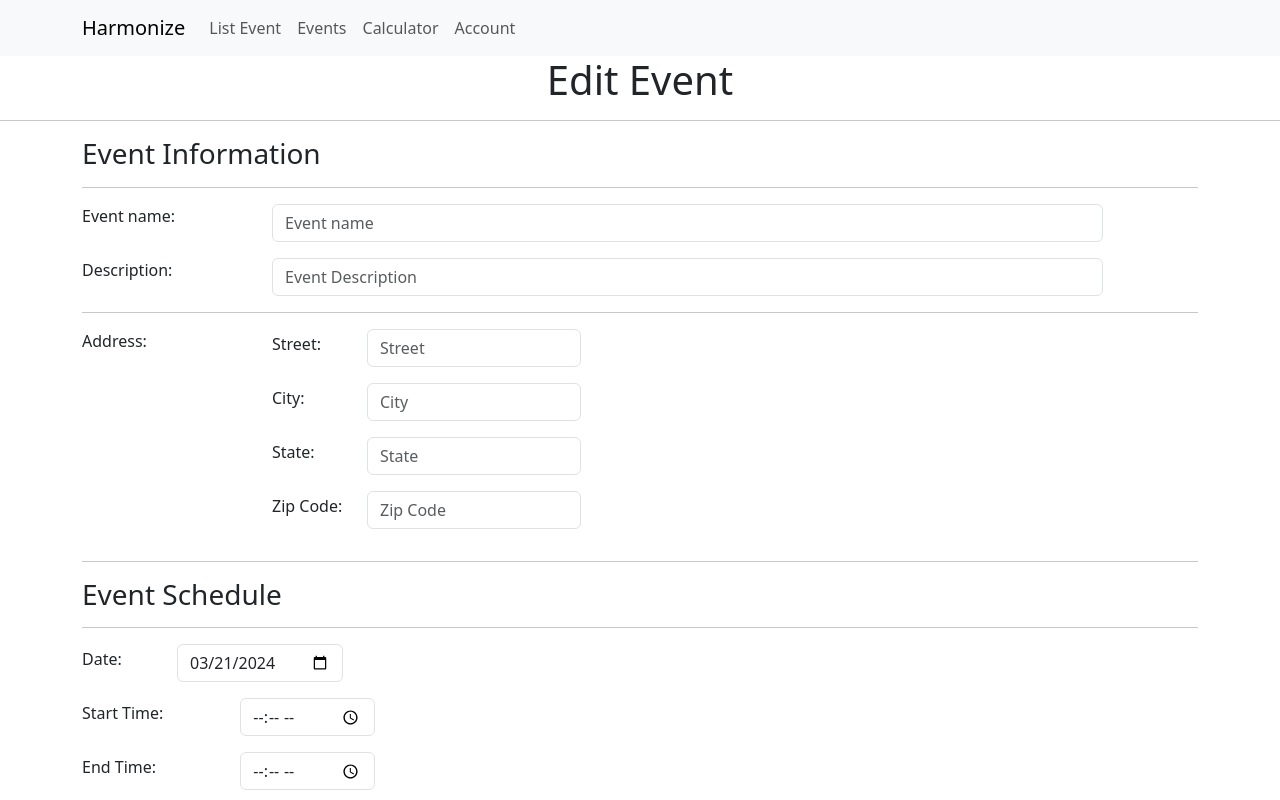
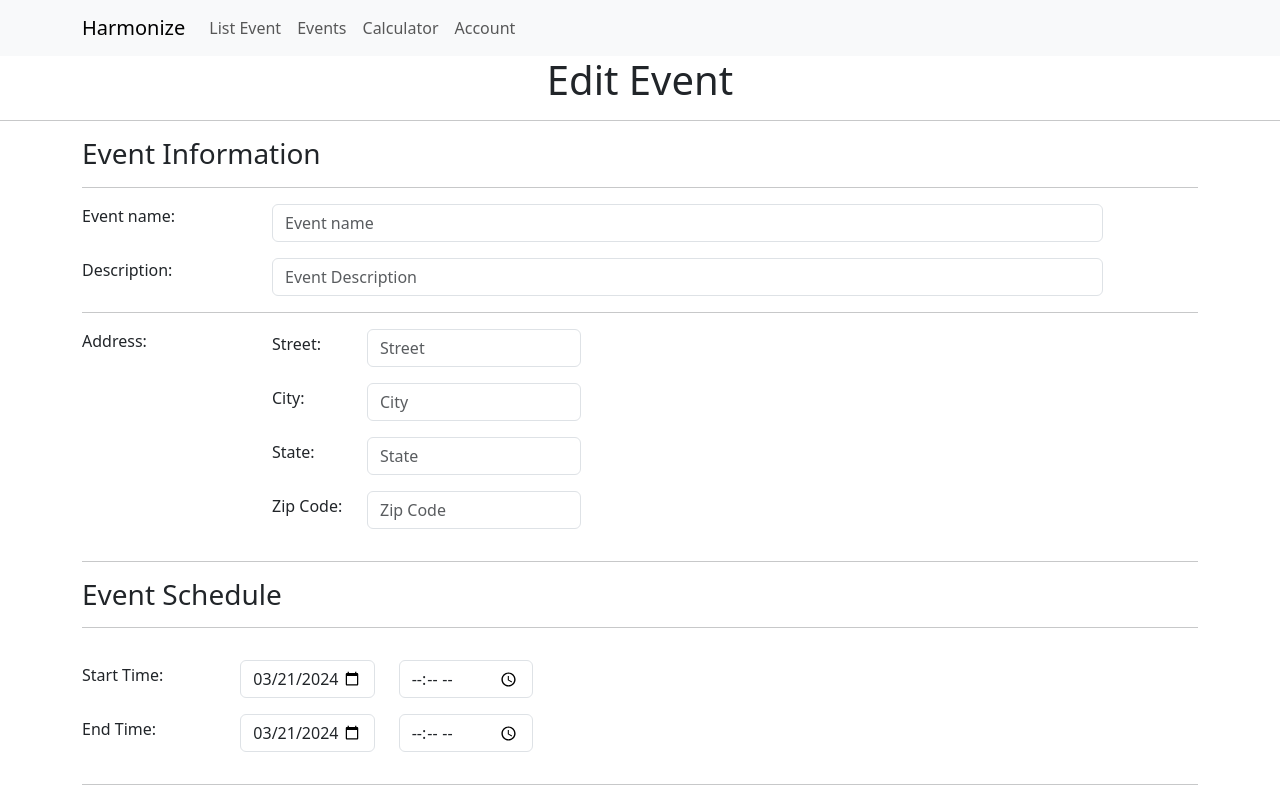
Before and after one commit to robinfire110/music-gig-app, a React (Create React App) app in the folder client/: page /form/1 in a window 1280 px wide. Shown: the top 800 px of the page. Built offline with nearby package versions, Linux system fonts and the light colour scheme; no server answers.

Commit message:
completed event form put and post, completed individual event formatting

```diff
--- a/client/src/pages/EventForm.jsx
+++ b/client/src/pages/EventForm.jsx
@@ -30,7 +30,9 @@ const EventForm = () => {
     const [selectedInstruments, setSelectedInstruments] = useState([])
     const [selectedToRemove, setSelectedToRemove] = useState([])
     const [startTime, setStartTime] = useState("");
-    const [endTime, setEndTime] = useState("")
+    const [endTime, setEndTime] = useState("");
+    const [startDate, setStartDate] = useState(new Date());
+    const [endDate, setEndDate] = useState(new Date());
 
     const navigate = useNavigate()
     const { id } = useParams();
@@ -53,9 +55,23 @@ const EventForm = () => {
                     state: data.Address.state
                 })
 
-                //autofill selectedInstruments from id
+                //autofill data selectedInstruments from id
                 const selectedInstrumentsData = data.Instruments.map(instrument => instrument.name);
                 setSelectedInstruments(selectedInstrumentsData);
+
+                //autofill data start and end times from id
+                const startTime = moment(data.start_time).local().format("HH:mm");
+                const endTime = moment(data.end_time).local().format("HH:mm");
+
+                setStartTime(startTime);
+                setEndTime(endTime);
+
+                //autofill data of start and end date
+                const startDate = moment(data.start_time).format("YYYY-MM-DD");
+                const endDate = moment(data.end_time).format("YYYY-MM-DD");
+
+                setStartDate(startDate);
+                setEndDate(endDate);
             }
         };
         fetchData();
@@ -65,20 +81,26 @@ const EventForm = () => {
         setEvent(prev => ({ ...prev, [e.target.name]: e.target.value }))
     }
 
-    const handleDateChange = (name, date) => {
-        setEvent((prev) => ({ ...prev, [name]: date }))
+    const handleDateChange = (name, value) => {
+        if (name === 'start_date') {
+            setStartDate(value);
+        } else if (name === 'end_date') {
+            setEndDate(value);
+        }
     }
 
     //need to put together date and time from selections into format transferrable to the database
-    const formatDateTime = (date, time) => {
+    const formatDateTime = (startDate, startTime, endDate, endTime) => {
 
-        //combine date and time into a single string
-        const dateTimeString = `${date} ${time}`;
+        //combine date and time into a single string for each start and end time
+        const startDateTimeString = `${startDate} ${startTime}`;
+        const endDateTimeString = `${endDate} ${endTime}`;
 
         //format the combined string as a DATETIME object
-        const formattedDateTime = moment(dateTimeString, 'YYYY-MM-DD HH:mm').format('YYYY-MM-DD HH:mm:ss');
+        const formattedStartDateTime = moment(startDateTimeString, 'YYYY-MM-DD HH:mm').format('YYYY-MM-DD HH:mm:ss');
+        const formattedEndDateTime = moment(endDateTimeString, 'YYYY-MM-DD HH:mm').format('YYYY-MM-DD HH:mm:ss');
 
-        return formattedDateTime
+        return { start: formattedStartDateTime, end: formattedEndDateTime };
     }
 
     //need a separate handler for instrument changes
@@ -111,8 +133,7 @@ const EventForm = () => {
         e.preventDefault()
         try {
             const isListed = 1
-            const startDateTime = formatDateTime(event.start_time, startTime);
-            const endDateTime = formatDateTime(event.end_time, endTime);
+            const { start: startDateTime, end: endDateTime } = formatDateTime(startDate, startTime, endDate, endTime);
 
             //prepare data to be sent to database with event details
             const eventData = { ...event, start_time: startDateTime, end_time: endDateTime, instruments: selectedInstruments, address, isListed: isListed };
@@ -195,23 +216,25 @@ const EventForm = () => {
                             </Row>
                             <hr />
                             <Row className="mb-3 align-items-center">
-                                <Col lg="1"><Form.Label>Date:</Form.Label></Col>
-                                <Col lg="2" sm="4">
-                                    <Form.Control type="date" defaultValue={moment().format("YYYY-MM-DD")} onChange={(e) => handleDateChange(e.target.value)}></Form.Control>
-                                </Col>
                             </Row>
                             <Row className="mb-3">
                                 <Col lg="10">
                                     <Row className="mb-3 align-items-center">
                                         <Col lg="2" sm="4"><Form.Label>Start Time:</Form.Label></Col>
                                         <Col lg="2" sm="4">
-                                            <Form.Control type="time" defaultValue={moment().format("YYYY-MM-DD")} onChange={(e) => setStartTime(e.target.value)}></Form.Control>
+                                            <Form.Control type="date" value={moment(startDate).format("YYYY-MM-DD")} onChange={(e) => handleDateChange('start_date', e.target.value)}></Form.Control>
+                                        </Col>
+                                        <Col lg="2" sm="4">
+                                            <Form.Control type="time" defaultValue={startTime} onChange={(e) => setStartTime(e.target.value)}></Form.Control>
                                         </Col>
                                     </Row>
                                     <Row className="mb-3 align-items-center">
                                         <Col lg="2" sm="4"><Form.Label>End Time:</Form.Label></Col>
                                         <Col lg="2" sm="4">
-                                            <Form.Control type="time" defaultValue={moment().format("YYYY-MM-DD")} onChange={(e) => setEndTime(e.target.value)}></Form.Control>
+                                            <Form.Control type="date" value={moment(endDate).format("YYYY-MM-DD")} onChange={(e) => handleDateChange('end_date', e.target.value)}></Form.Control>
+                                        </Col>
+                                        <Col lg="2" sm="4">
+                                            <Form.Control type="time" defaultValue={endTime} onChange={(e) => setEndTime(e.target.value)}></Form.Control>
                                         </Col>
                                     </Row>
                                 </Col>
--- a/client/src/pages/IndividualEvent.jsx
+++ b/client/src/pages/IndividualEvent.jsx
@@ -54,7 +54,6 @@ const IndividualEvent = () => {
         const timeZoneSet = {
             hour: 'numeric',
             minute: '2-digit',
-            timeZone: 'UTC'
         }
         return time.toLocaleTimeString([], timeZoneSet);
     }
@@ -71,8 +70,6 @@ const IndividualEvent = () => {
                     {/* Add logic here to check user's login status and compare id, if matched display update button, if not display send to calculator button */}
                     <Col style={{ display: 'flex', justifyContent: 'right', gap: '20px' }}>
                         <Button className="sendToCalc"><Link to={`/calculator/${event.event_id}?event=true`} style={{ color: "#fff" }}>Send to Calculator</Link></Button>
-                        {/* <Button className="update"><Link to={`/form/${event.event_id}`} style={{ color: "#fff" }}>Update Event</Link></Button>
-                        <Button className="delete" onClick={() => handleDelete(event.event_id)} style={{ color: "#fff", textDecorationLine: 'underline' }}>Delete Event</Button> */}
                     </Col>
                 </Row>
             </Container>
```
